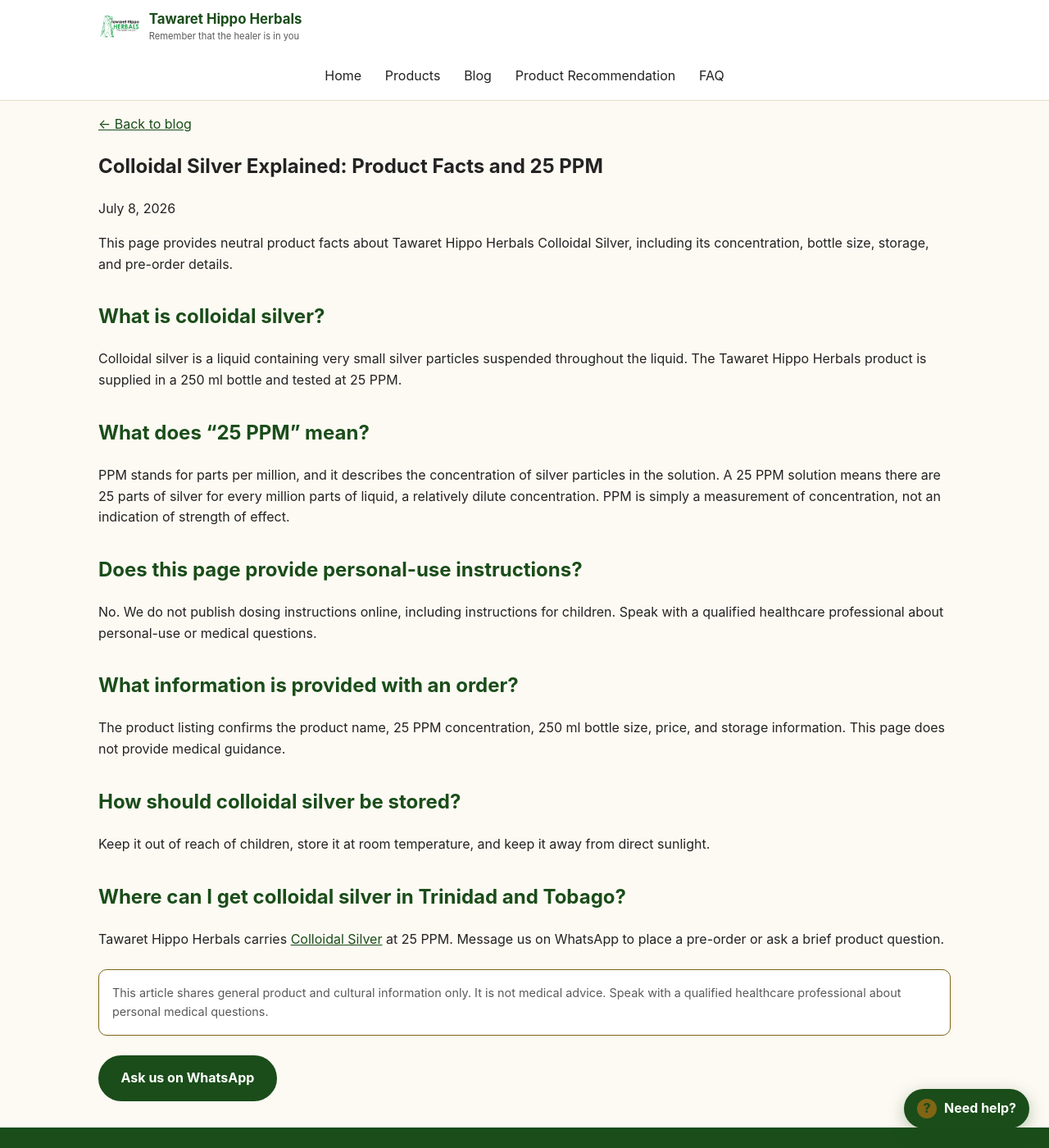
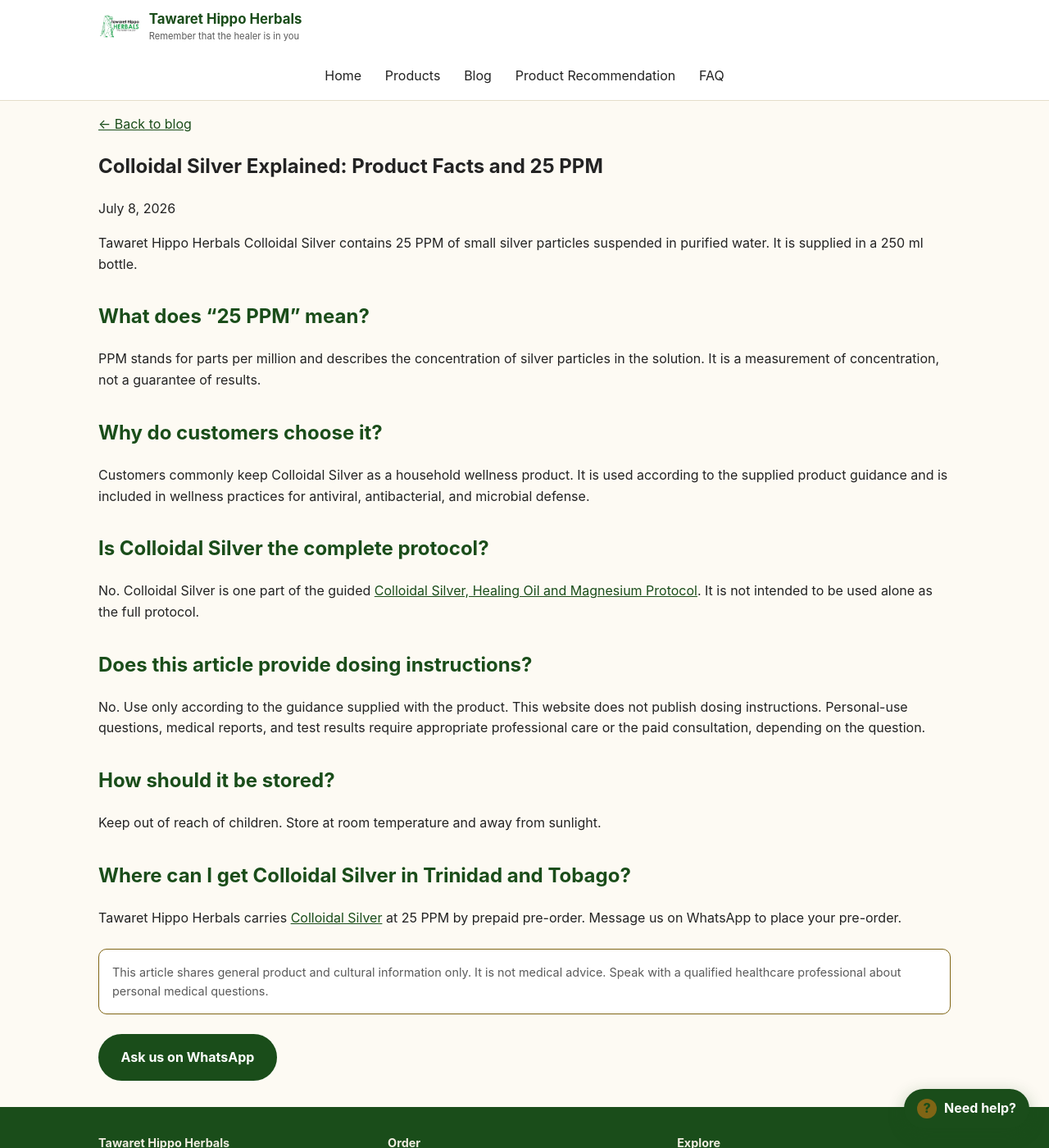
Before and after one commit to tawarethippo35-lab/tawaret-hippo-herbals, a Jekyll site: the page built from _posts/2026-07-08-colloidal-silver-explainer.md, in a window 1280 px wide and 1400 px high. Shown: the whole window at 82% size. Built offline with Jekyll 4.4.1, drawn with Linux system fonts in a browser that asks for light colours.

Commit message:
Align blog articles with approved catalog

```diff
--- a/_posts/2026-07-08-colloidal-silver-explainer.md
+++ b/_posts/2026-07-08-colloidal-silver-explainer.md
@@ -1,30 +1,30 @@
 ---
 title: "Colloidal Silver Explained: Product Facts and 25 PPM"
-description: "A plain explanation of the Colloidal Silver product, its 25 PPM concentration, storage, and pre-order details."
+description: "A plain explanation of Tawaret Hippo Herbals Colloidal Silver, its 25 PPM concentration, approved uses, storage, and guided protocol."
 ---
 
-This page provides neutral product facts about Tawaret Hippo Herbals Colloidal Silver, including its concentration, bottle size, storage, and pre-order details.
-
-## What is colloidal silver?
-
-Colloidal silver is a liquid containing very small silver particles suspended throughout the liquid. The Tawaret Hippo Herbals product is supplied in a 250 ml bottle and tested at 25 PPM.
+Tawaret Hippo Herbals Colloidal Silver contains 25 PPM of small silver particles suspended in purified water. It is supplied in a 250 ml bottle.
 
 ## What does "25 PPM" mean?
 
-PPM stands for parts per million, and it describes the concentration of silver particles in the solution. A 25 PPM solution means there are 25 parts of silver for every million parts of liquid, a relatively dilute concentration. PPM is simply a measurement of concentration, not an indication of strength of effect.
+PPM stands for parts per million and describes the concentration of silver particles in the solution. It is a measurement of concentration, not a guarantee of results.
 
-## Does this page provide personal-use instructions?
+## Why do customers choose it?
 
-No. We do not publish dosing instructions online, including instructions for children. Speak with a qualified healthcare professional about personal-use or medical questions.
+Customers commonly keep Colloidal Silver as a household wellness product. It is used according to the supplied product guidance and is included in wellness practices for antiviral, antibacterial, and microbial defense.
 
-## What information is provided with an order?
+## Is Colloidal Silver the complete protocol?
 
-The product listing confirms the product name, 25 PPM concentration, 250 ml bottle size, price, and storage information. This page does not provide medical guidance.
+No. Colloidal Silver is one part of the guided [Colloidal Silver, Healing Oil and Magnesium Protocol]({{ '/products/hsv-wellness-protocol/' | relative_url }}). It is not intended to be used alone as the full protocol.
 
-## How should colloidal silver be stored?
+## Does this article provide dosing instructions?
 
-Keep it out of reach of children, store it at room temperature, and keep it away from direct sunlight.
+No. Use only according to the guidance supplied with the product. This website does not publish dosing instructions. Personal-use questions, medical reports, and test results require appropriate professional care or the paid consultation, depending on the question.
 
-## Where can I get colloidal silver in Trinidad and Tobago?
+## How should it be stored?
 
-Tawaret Hippo Herbals carries [Colloidal Silver]({{ '/products/colloidal-silver/' | relative_url }}) at 25 PPM. Message us on WhatsApp to place a pre-order or ask a brief product question.
+Keep out of reach of children. Store at room temperature and away from sunlight.
+
+## Where can I get Colloidal Silver in Trinidad and Tobago?
+
+Tawaret Hippo Herbals carries [Colloidal Silver]({{ '/products/colloidal-silver/' | relative_url }}) at 25 PPM by prepaid pre-order. Message us on WhatsApp to place your pre-order.
```
